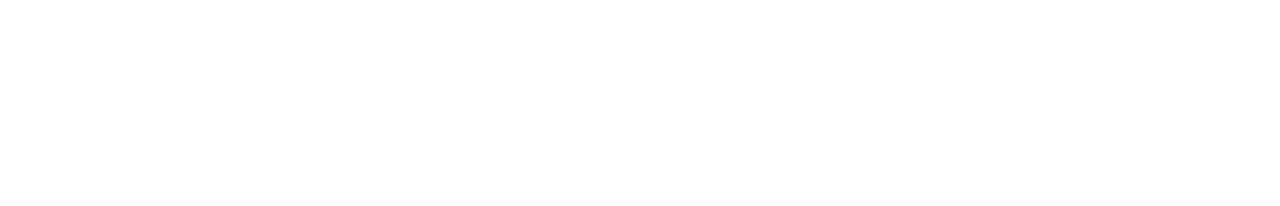
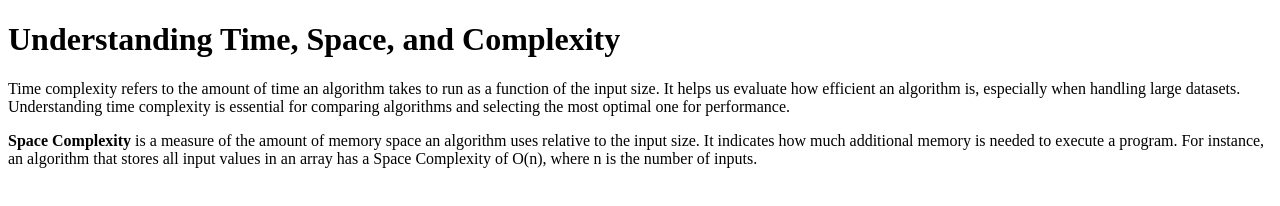
Before and after one commit to acciojob/time-and-space-complexity-Nale-kunal, a website: page main.html in a window 1280 px wide. Drawn offline with Linux system fonts and the light colour scheme.

Commit message:
created a submission

```diff
--- a/main.html
+++ b/main.html
@@ -8,7 +8,10 @@
 
 <body>
 	<!-- the entire body must be written by student -->
-    <script type="text/javascript" src="./script.js">
+	<h1>Understanding Time, Space, and Complexity</h1>
+	<p>Time complexity refers to the amount of time an algorithm takes to run as a function of the input size. It helps us evaluate how efficient an algorithm is, especially when handling large datasets. Understanding time complexity is essential for comparing algorithms and selecting the most optimal one for performance.</p>
+    <p><b>Space Complexity</b> is a measure of the amount of memory space an algorithm uses relative to the input size. It indicates how much additional memory is needed to execute a program. For instance, an algorithm that stores all input values in an array has a Space Complexity of O(n), where n is the number of inputs.</p>
+	<script type="text/javascript" src="./script.js">
 </script>
 
 </body>
```
